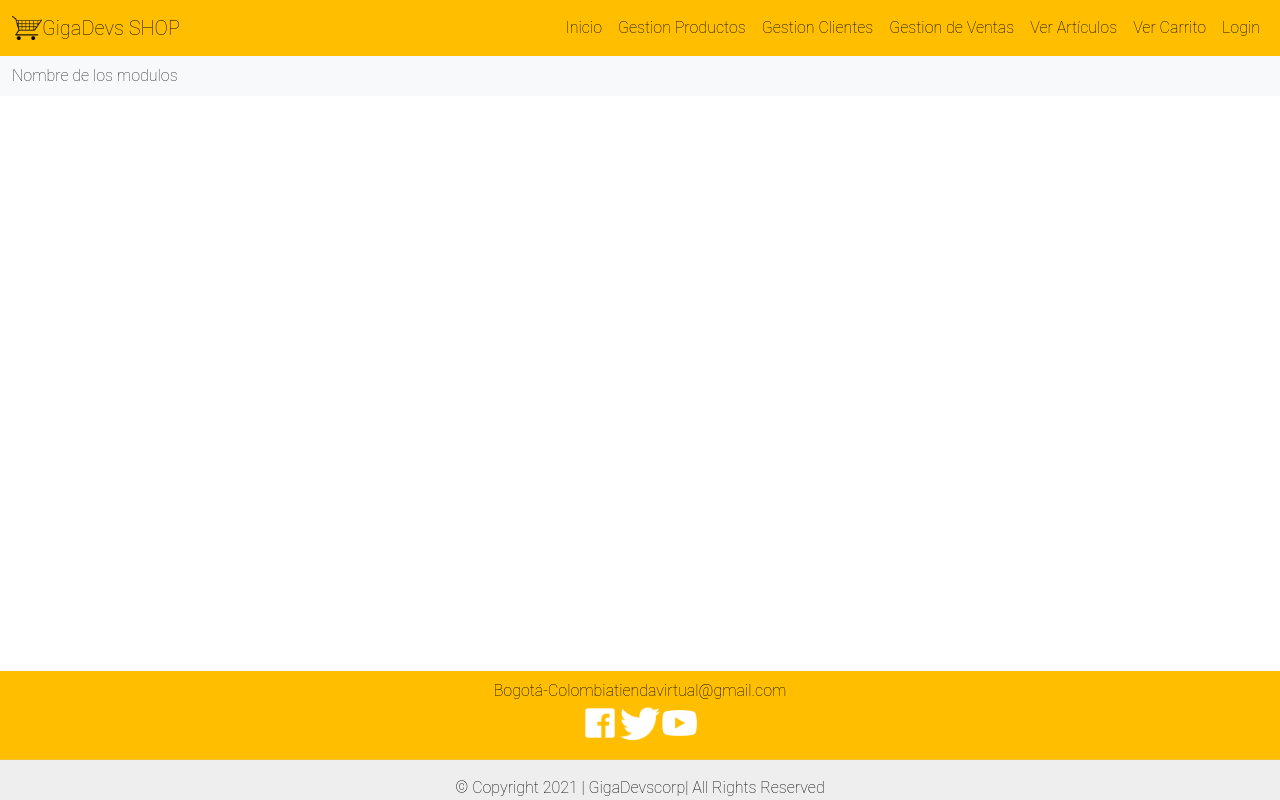
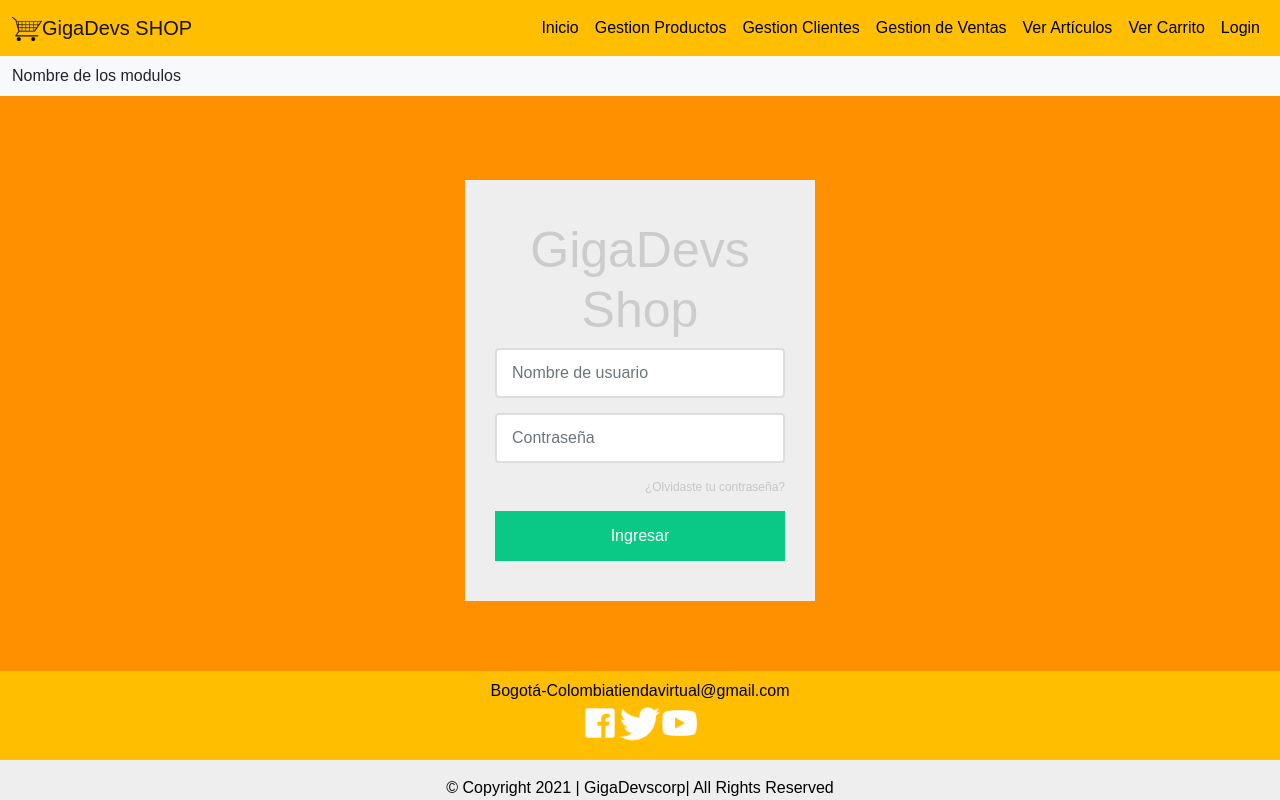
Before and after one commit to rubenchoBR/proyectSoft, a React (Create React App) app in the folder frontend-tienda/: page /login in a window 1280 px wide. Built offline with nearby package versions, Linux system fonts and the light colour scheme.

Commit message:
Interfaz de login

```diff
--- a/frontend-tienda/src/App.js
+++ b/frontend-tienda/src/App.js
@@ -6,6 +6,7 @@
 import CarritoCompras from "./components/modulos/ventas/CarritoCompras";
 import { BrowserRouter as Router, Route, Switch } from "react-router-dom";
 import ListarProductos from "./components/modulos/productos/listar/ListarProductos";
+import Login from "./components/modulos/login/Login";
 
 function App() {
   return (
@@ -22,6 +23,7 @@
           <Route exact path="/listarProductos" component={ListarProductos} />
           <Route exact path="/verArticulos" component={ArticulosVenta} />
           <Route exact path="/verCarrito" component={CarritoCompras} />
+          <Route exact path="/login" component={Login} />
         </Switch>
       </Router>
       <Footer />
--- a/frontend-tienda/src/components/layout/header/Header.jsx
+++ b/frontend-tienda/src/components/layout/header/Header.jsx
@@ -38,7 +38,7 @@
                                 <a className="nav-link" href="/verCarrito">Ver Carrito</a>
                             </li>
                             <li className="nav-item">
-                                <a className="nav-link" href="#">Login</a>
+                                <a className="nav-link" href="/login">Login</a>
                             </li>
                         </ul>
                     </div>
--- /dev/null
+++ b/frontend-tienda/src/components/modulos/login/Login.jsx
@@ -0,0 +1,25 @@
+import React from 'react';
+import './loginStyle.css';
+
+const Login = () => {
+    return (
+        <div>
+            <body>
+            <div className="login-form">
+                <h1>GigaDevs Shop</h1>
+                <div className="form-group ">
+                    <input type="email" className="form-control" placeholder="Nombre de usuario" id="UserName" />
+                    <i class="fa fa-user"></i>
+                </div>
+                <div className="form-group log-status">
+                    <input type="password" className="form-control" placeholder="Contraseña" id="Password"/>
+                    <i class="fa fa-lock"></i>
+                </div>
+                <a className="link" href="#">¿Olvidaste tu contraseña?</a>
+                <button type="button" className="log-btn" >Ingresar</button>
+            </div>
+            </body>
+        </div>
+    );
+}
+export default Login;
--- /dev/null
+++ b/frontend-tienda/src/components/modulos/login/loginStyle.css
@@ -0,0 +1,57 @@
+*{
+  box-sizing:border-box;
+  font-family:arial;
+}
+body{background:#FF9000;}
+h1{
+  color:#ccc;
+  text-align:center;
+  font-family: arial, cursive;
+  font-size: 50px;
+}
+.login-form{
+  width:350px;
+  padding:40px 30px;
+  background:#eee;
+  margin:auto;
+  position: absolute;
+  left: 0;
+  right: 0;
+  top:22.5%;
+}
+.form-group{
+  position: relative;
+  margin-bottom:15px;
+}
+.form-control{
+  width:100%;
+  height:50px;
+  border:none;
+  padding:5px 7px 5px 15px;
+  background:#fff;
+  color:#666;
+  border:2px solid #ddd;
+}
+.form-group .fa{
+  position: absolute;
+  right:15px;
+  top:17px;
+  color:#999;
+}
+.log-btn{
+  background:#0AC986;
+  display:inline-block;
+  width:100%;
+  font-size:16px;
+  height:50px;
+  color:#fff;
+  text-decoration:none;
+  border:none;
+}
+.link{
+  text-decoration:none;
+  color:#C6C6C6;
+  float:right;
+  font-size:12px;
+  margin-bottom:15px;
+}
```
Also changed, not shown: 1 other file (tests, documents, lock files or other folders).
